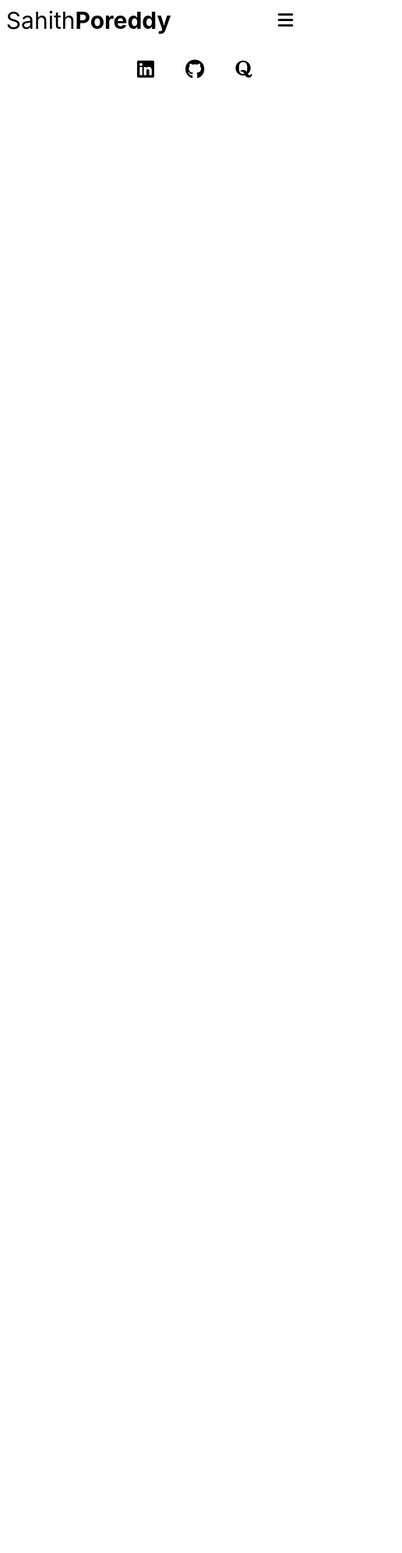
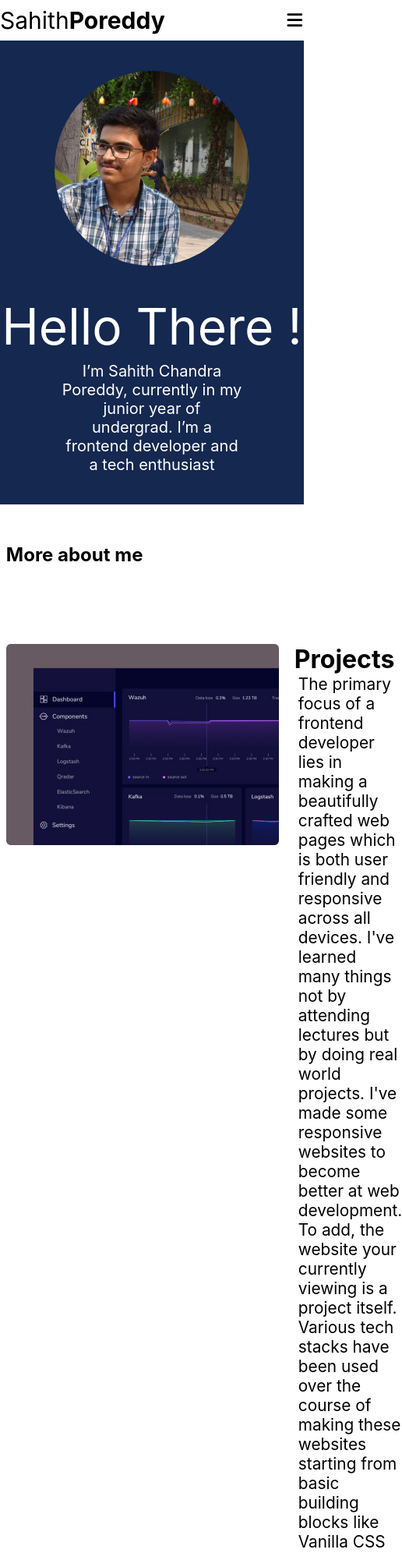
Before and after one commit to SahithPoreddy/PortfolioWebsite, a plain HTML site: page root/index.html in a window 390 px wide. Shown: the top 1992 px of the page at 78% size, 516 px wide, since content can reach past the window. Before the commit the page ends 844 px from the top, so only its background shows below. Drawn offline with Linux system fonts and the light colour scheme.

Commit message:
5th commit. Done with the Home page

```diff
--- /dev/null
+++ b/root/CSS/FooterStyles.css
@@ -0,0 +1,25 @@
+.footerSection {
+    margin: 50px 0 50px 0;
+    display: flex;
+    justify-content: center;
+}
+
+.footerSection ul {
+    display: flex;
+    justify-content: space-around;
+    width: 20%;
+}
+
+.footerIcons {
+    font-size: 25px;
+}
+
+@media screen and (max-width: 992px) {
+    .footerIcons {
+        margin-inline: 20px;
+    }
+
+    .footerSection {
+        width: 100%;
+    }
+}
--- /dev/null
+++ b/root/CSS/HeroStyles.css
@@ -0,0 +1,74 @@
+.IntroContent {
+    background-color: #142850;
+    padding: 5% 0 5% 0;
+    display: flex;
+    margin-left: 2%;
+    margin-right: 2%;
+}
+
+.Intro {
+    color: white;
+    width: 50%;
+    display: flex;
+    flex-direction: column;
+    justify-content: center;
+    align-items: center;
+}
+
+.Picture {
+    width: 50%;
+    display: flex;
+    justify-content: center;
+    align-items: center;
+}
+
+.Picture img {
+    max-width: 350px;
+    max-height: 350px;
+    border-radius: 50%;
+}
+
+#HelloThere {
+    font-size: 4rem;
+    color: white;
+}
+
+#BriefDescription {
+    color: white;
+    width: 60%;
+    margin-top: 2%;
+    font-size:1.25rem;
+    text-align: center;
+}
+
+@media screen and (max-width: 992px) {
+    .MainContent {
+        margin: 0 0 0 0;
+        width: 100%;
+    }
+
+    .IntroContent {
+        flex-direction: column-reverse;
+        width: 100%;
+        margin: 0;
+    }
+
+    .Picture {
+        justify-content: space-around;
+        display: flex;
+        width: 100%;
+        padding: 5% 0 5% 0;
+    }
+
+    .Picture img {
+        max-width: 250px;
+        max-height: 250px;
+    }
+
+    .Intro {
+        display: flex;
+        justify-content: center;
+        width: 100%;
+        padding: 5% 0 5% 0;
+    }
+}
--- /dev/null
+++ b/root/CSS/HorizontalRule.css
@@ -0,0 +1,5 @@
+#HorizontalRule {
+    margin: 50px 2% 25px 2%;
+    height: 1px;
+    background-color: #756A6A;
+}
--- /dev/null
+++ b/root/CSS/MoreAboutMe.css
@@ -0,0 +1,52 @@
+h3 {
+    font-size: 150%;
+    margin: 50px 2% 0 2%;
+}
+
+#MoreAboutMeHeadingDiv {
+    display: flex;
+    justify-content: center;
+}
+
+#MoreAboutMeHeading {
+    font-size: 200%;
+}
+
+.Section {
+    display: flex;
+    margin: 100px 2% 0 2%;
+}
+
+.RepParagraphs {
+    padding-left: 10px;
+    display: flex;
+    flex-direction: column;
+    justify-content: space-between;
+}
+
+.RepPicture {
+    justify-content: center;
+    align-items: center;
+}
+
+.RepDescription {
+    font-size: 130%;
+    padding-left: 15px;
+}
+
+#LearnMoreDiv {
+    display: flex;
+    justify-content: center;
+}
+
+#LearnMoreButton {
+    border: transparent;
+    padding: 10px;
+    font-size: 120% ;
+    background-color: #FF7C7C;
+}
+
+img {
+    max-width: 350px;
+    max-height: 258px;
+}
--- a/root/CSS/Styles.css
+++ b/root/CSS/NavigationStyles.css
@@ -17,7 +17,7 @@ li {
     display: flex;
     padding-top: 2%;
     padding-bottom: 2%;
-    width: 100vw;
+    width: 100%;
     justify-content: space-between;
     text-align: center;
 }
@@ -52,37 +52,22 @@ li {
     display: none;
 }
 
-.footerSection {
-    margin-top: 25px;
-    display: flex;
-    justify-content: center;
-}
-
-.footerSection ul {
-    display: flex;
-    justify-content: space-around;
-    width: 20%;
-}
-
-.footerIcons {
-    font-size: 25px;
-}
-
 @media screen and (max-width: 992px) {
     .navBar {
         display: flex;
         flex-direction: column;
         justify-content: space-between;
-        width: 100vw;
+        width: 100%;
     }
 
     .mainNav {
         display: none;
+        margin-right: 0;
     }
 
     .showNav {
         display: flex;
-        width: 100vw;
+        width: 100%;
         flex-direction: column;
         justify-content: flex-start;
         margin-top: 20px;
@@ -100,16 +85,12 @@ li {
         background: transparent;
         border-color: transparent;
         transition: all .3s linear;
-        margin-right: 5%;
         font-size: 140%;
     }
 
     .logoHeader {
         width: 100%;
         justify-content: space-between;
-    }
-
-    .footerIcons {
-        margin-inline: 20px;
+        margin-left: 0;
     }
 }
--- a/root/index.html
+++ b/root/index.html
@@ -8,7 +8,11 @@
   <head>
     <meta charset="UTF-8" />
     <meta name="viewport" content="width=device-width, initial-scale=1.0" />
-    <link rel="stylesheet" type="text/css" href="CSS/Styles.css" />
+    <link rel="stylesheet" type="text/css" href="CSS/NavigationStyles.css" />
+    <link rel="stylesheet" type="text/css" href="CSS/FooterStyles.css" />
+    <link rel="stylesheet" type="text/css" href="CSS/HeroStyles.css" />
+    <link rel="stylesheet" type="text/css" href="CSS/MoreAboutMe.css" />
+    <link rel="stylesheet" type="text/css" href="CSS/HorizontalRule.css" />
     <script
       src="https://kit.fontawesome.com/13a3d36263.js"
       crossorigin="anonymous"
@@ -33,10 +37,95 @@
         <li><a href="#">Social</a></li>
       </ul>
     </nav>
-
+    <!-- End of Navigation bar -->
     <!-- Main content. Here the content loads dynamically -->
-    <div id="MainContent"></div>
-
+    <div class="MainContent">
+      <!-- Introduction Section -->
+      <div class="IntroContent">
+        <div class="Intro">
+          <span id="HelloThere">Hello There !</span>
+          <span id="BriefDescription">
+            I’m Sahith Chandra Poreddy, currently in my junior year of
+            undergrad. I’m a frontend developer and a tech enthusiast
+          </span>
+        </div>
+        <div class="Picture">
+          <img src="Images/IMG_20220429_102403_031.jpg" />
+        </div>
+      </div>
+      <!-- End of Introduction Section -->
+      <!-- More About Me Section -->
+      <h3>More about me</h3>
+      <div class="Section">
+        <img class="RepPicture" src="Images/Rectangle 30.jpg" />
+        <div class="RepParagraphs">
+          <div id="MoreAboutMeHeadingDiv">
+            <h2 id="MoreAboutMeHeading">Projects</h2>
+          </div>
+          <div class="RepDescription">
+            The primary focus of a frontend developer lies in making a
+            beautifully crafted web pages which is both user friendly and
+            responsive across all devices. I've learned many things not by
+            attending lectures but by doing real world projects. I've made some
+            responsive websites to become better at web development. To add, the
+            website your currently viewing is a project itself. Various tech
+            stacks have been used over the course of making these websites
+            starting from basic building blocks like Vanilla CSS and JavaScript
+            to modern frameworks like tailwind CSS and React JS Library.
+          </div>
+          <div id="LearnMoreDiv">
+            <button id="LearnMoreButton">Learn More</button>
+          </div>
+        </div>
+      </div>
+      <div class="Section">
+        <img class="RepPicture" src="Images/Rectangle 30.jpg" />
+        <div class="RepParagraphs">
+          <div id="MoreAboutMeHeadingDiv">
+            <h2 id="MoreAboutMeHeading">Projects</h2>
+          </div>
+          <div class="RepDescription">
+            The primary focus of a frontend developer lies in making a
+            beautifully crafted web pages which is both user friendly and
+            responsive across all devices. I've learned many things not by
+            attending lectures but by doing real world projects. I've made some
+            responsive websites to become better at web development. To add, the
+            website your currently viewing is a project itself. Various tech
+            stacks have been used over the course of making these websites
+            starting from basic building blocks like Vanilla CSS and JavaScript
+            to modern frameworks like tailwind CSS and React JS Library.
+          </div>
+          <div id="LearnMoreDiv">
+            <button id="LearnMoreButton">Learn More</button>
+          </div>
+        </div>
+      </div>
+      <div class="Section">
+        <img class="RepPicture" src="Images/Rectangle 30.jpg" />
+        <div class="RepParagraphs">
+          <div id="MoreAboutMeHeadingDiv">
+            <h2 id="MoreAboutMeHeading">Projects</h2>
+          </div>
+          <div class="RepDescription">
+            The primary focus of a frontend developer lies in making a
+            beautifully crafted web pages which is both user friendly and
+            responsive across all devices. I've learned many things not by
+            attending lectures but by doing real world projects. I've made some
+            responsive websites to become better at web development. To add, the
+            website your currently viewing is a project itself. Various tech
+            stacks have been used over the course of making these websites
+            starting from basic building blocks like Vanilla CSS and JavaScript
+            to modern frameworks like tailwind CSS and React JS Library.
+          </div>
+          <div id="LearnMoreDiv">
+            <button id="LearnMoreButton">Learn More</button>
+          </div>
+        </div>
+      </div>
+    </div>
+    <!-- Horizontal Rule -->
+    <hr id="HorizontalRule" />
+    <!-- Footer Section -->
     <div class="footerSection">
       <ul>
         <li>
@@ -50,6 +139,7 @@
         </li>
       </ul>
     </div>
+    <!-- End of Footer Section -->
 
     <script src="JavaScript/script.js"></script>
   </body>
```
Also changed, not shown: root/Templates/HorizontalRule.html (added, +1 -0 lines), root/Templates/Introduction.html (added, +12 -0 lines), root/Templates/MainContent.html (added, +22 -0 lines), root/Images/IMG_20220429_102403_031.jpg (added), root/Images/Rectangle 30.jpg (added).
